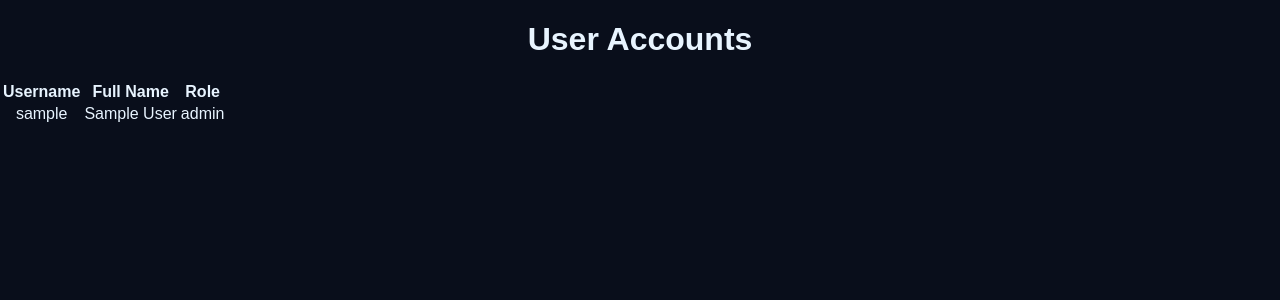
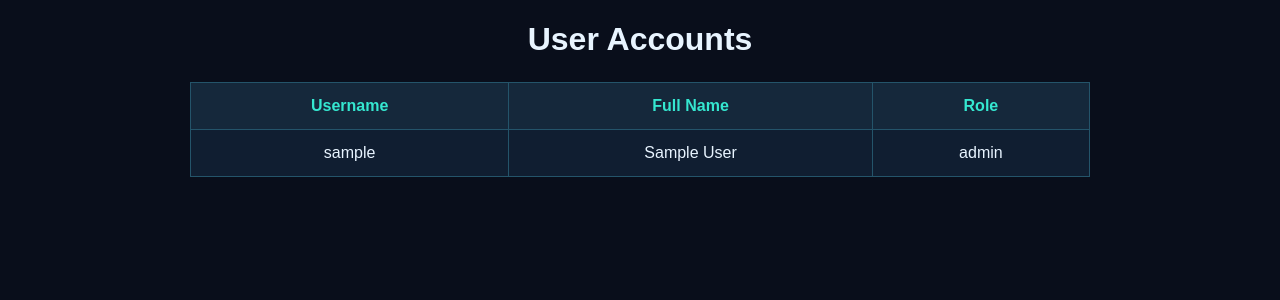
Before and after one commit to Lainnnnyo/pos-foundation, a CodeIgniter 4 app: the page made by app/Views/users/index.php in a window 1280 px wide. Shown: the part 68-368 px from the top of the page. Run offline with PHP 8.4 and a stand-in for CodeIgniter, Linux system fonts and the light colour scheme; the template is opened without the code that fills it: most values are stand-ins (such as "Sample title", 1, 10 or a date in 2020); some libraries are stand-ins or nearby versions.

Commit message:
Update site.css

```diff
--- a/public/css/site.css
+++ b/public/css/site.css
@@ -124,3 +124,21 @@ form label,
 form input {
     text-align: center;
 }
+
+table {
+    width: min(900px, calc(100% - 40px));
+    margin: 24px auto;
+    border-collapse: collapse;
+    background: #101e31;
+}
+
+th, td {
+    padding: 14px;
+    border: 1px solid #24546a;
+    text-align: center;
+}
+
+th {
+    color: #35e7d0;
+    background: #15283b;
+}
```
